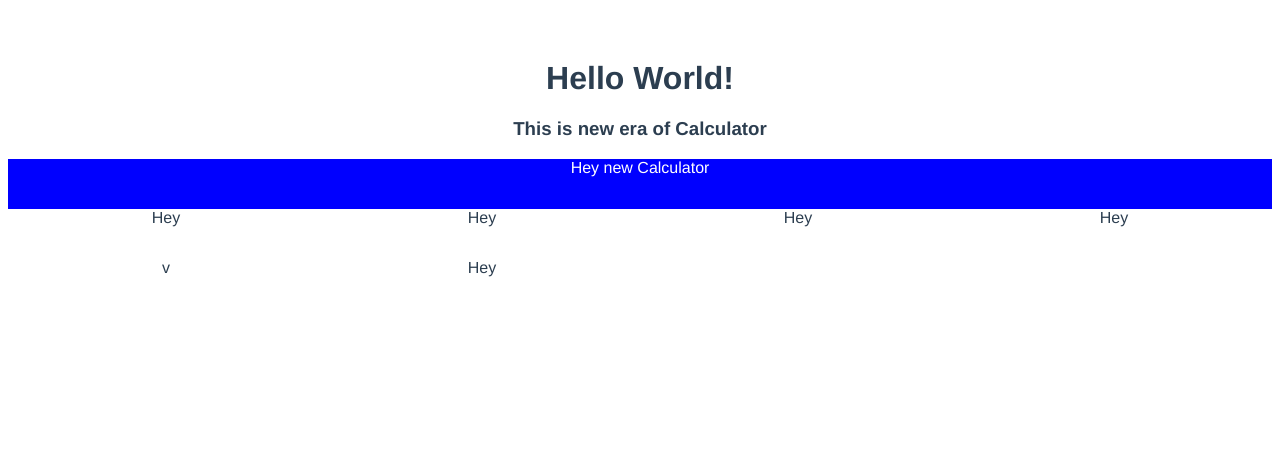
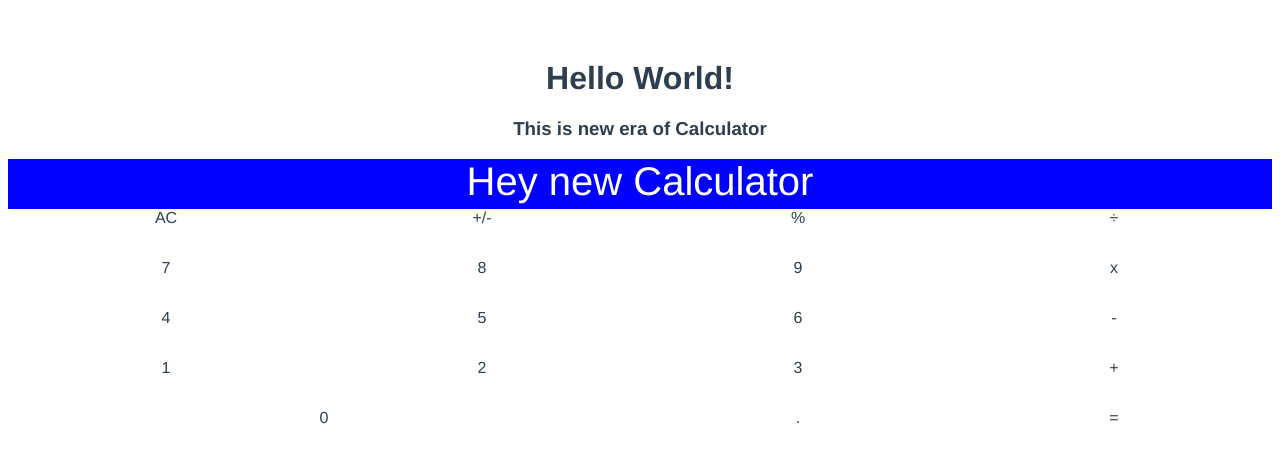
Before and after one commit to ilarioni/calculator-vue.js, a Vue app: page / in a window 1280 px wide. Shown: the top 462 px of the page. Built offline with nearby package versions, Linux system fonts and the light colour scheme.

Commit message:
grid table

```diff
--- a/src/components/Calculator.vue
+++ b/src/components/Calculator.vue
@@ -6,12 +6,25 @@
 
   <div class="calculator">
     <div class="display"> Hey new Calculator </div>
-    <div>Hey </div>
-    <div>Hey </div>
-    <div>Hey </div>
-    <div>Hey </div>
-    <div>v</div>
-    <div>Hey </div>
+    <div>AC</div>
+    <div>+/-</div>
+    <div>%</div>
+    <div>÷</div>
+    <div>7</div>
+    <div>8</div>
+    <div>9</div>
+    <div>x</div>
+    <div>4</div>
+    <div>5</div>
+    <div>6</div>
+    <div>-</div>
+    <div>1</div>
+    <div>2</div>
+    <div>3</div>
+    <div>+</div>
+    <div class="zero">0</div>
+    <div>.</div>
+    <div>=</div>
   </div>
 </template>
 
@@ -29,9 +42,14 @@
 }
 
 .display {
+  font-size: 40px;
   grid-column: 1 / 5;
   background-color: blue;
   color: white;
 }
 
+.zero {
+  grid-column: 1 / 3;
+}
+
 </style>
```
